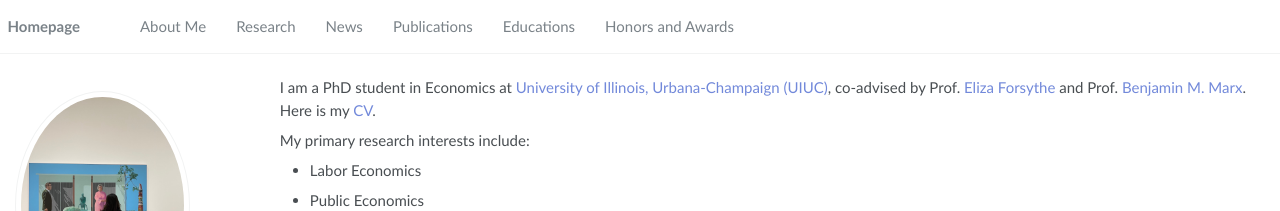
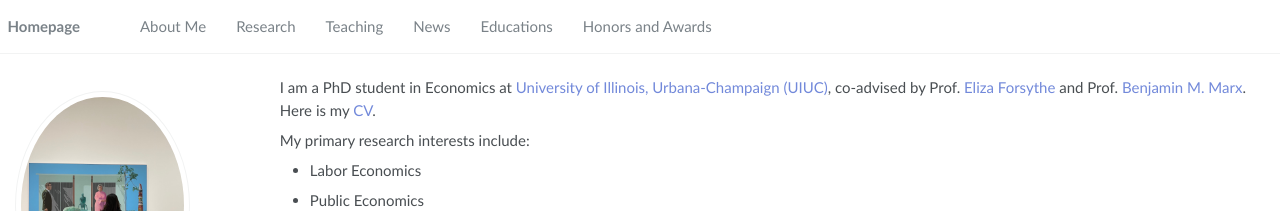
Before and after one commit to sanghee727/sanghee727.github.io, a Jekyll site: the page built from _pages/about.md, in a window 1280 px wide. Shown: the top 211 px of the page. Built offline with Jekyll 4.4.1, drawn with Linux system fonts in a browser that asks for light colours.

Commit message:
Delete Publicationto navigation

```diff
--- a/_data/navigation.yml
+++ b/_data/navigation.yml
@@ -6,11 +6,11 @@ main:
   - title: "Research"
     url: "/research/"
 
+  - title: "Teaching"
+    url: "/teaching/"
+
   - title: "News"
     url: "/#-news"
-
-  - title: "Publications"
-    url: "/#-publications"
 
   - title: "Educations"
     url: "/#-educations"
```
